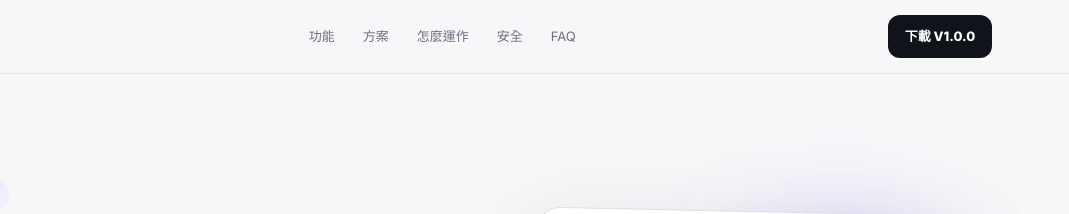
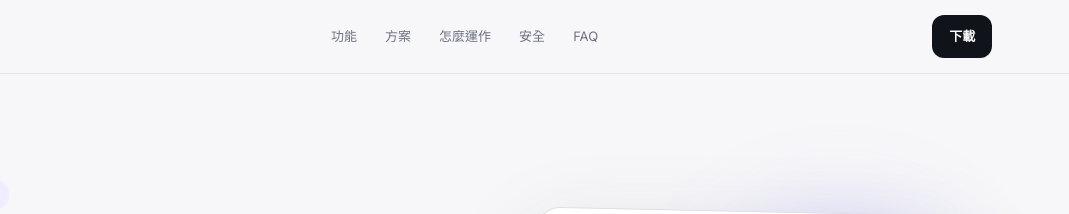
Before and after one commit to EJ0226/HoYo-Daily, a plain HTML site: page index.html in a window 1280 px wide. Shown: the top 214 px of the page, 211-1280 px from the left. Drawn offline with Linux system fonts and the light colour scheme.

Commit message:
Update index.html

```diff
--- a/index.html
+++ b/index.html
@@ -21,7 +21,7 @@
     <a href="#security">安全</a>
     <a href="#faq">FAQ</a>
   </nav>
-  <a class="nav-button" href="#download">下載 V1.0.0</a>
+  <a class="nav-button" href="#download">下載</a>
 </header>
 
 <main>
```
